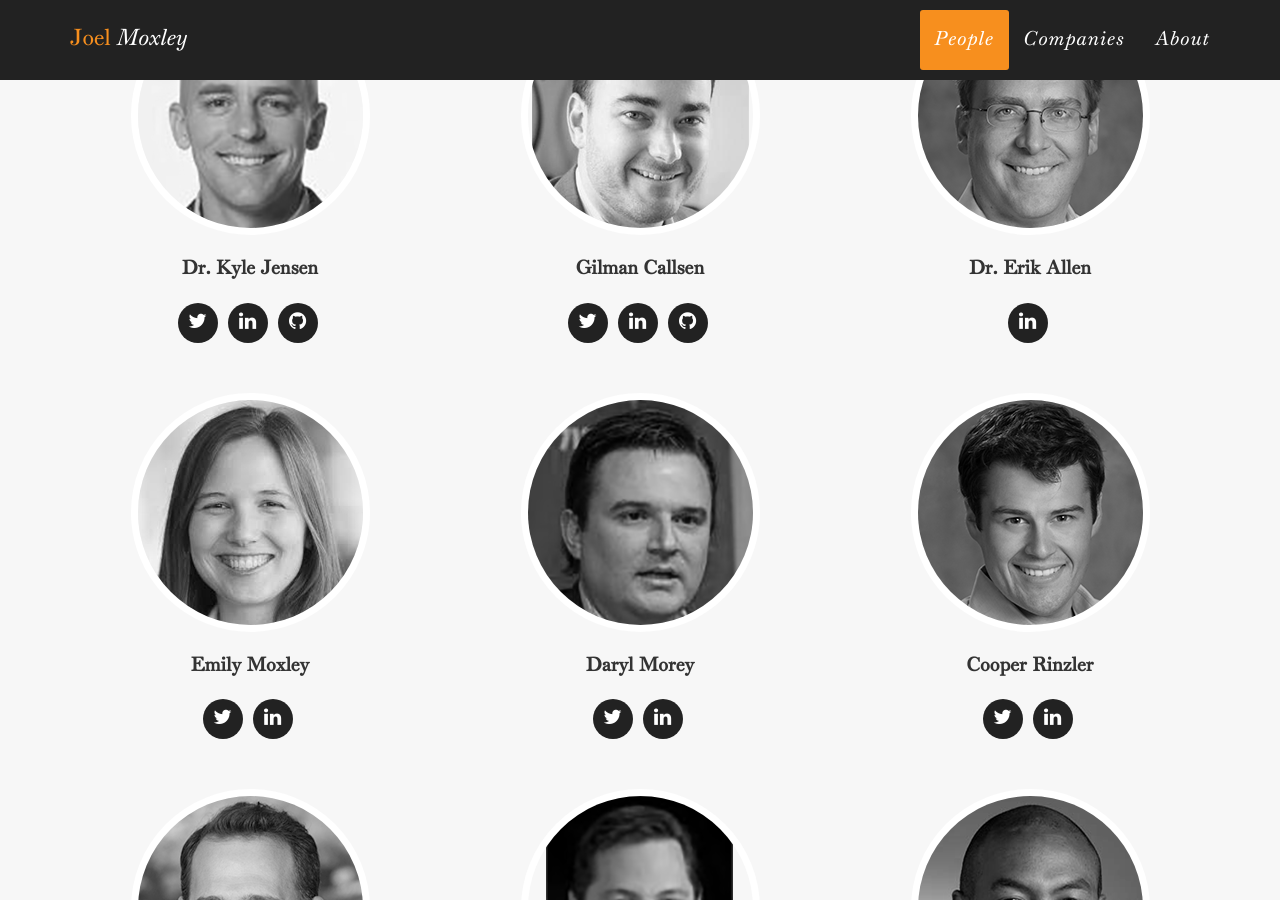
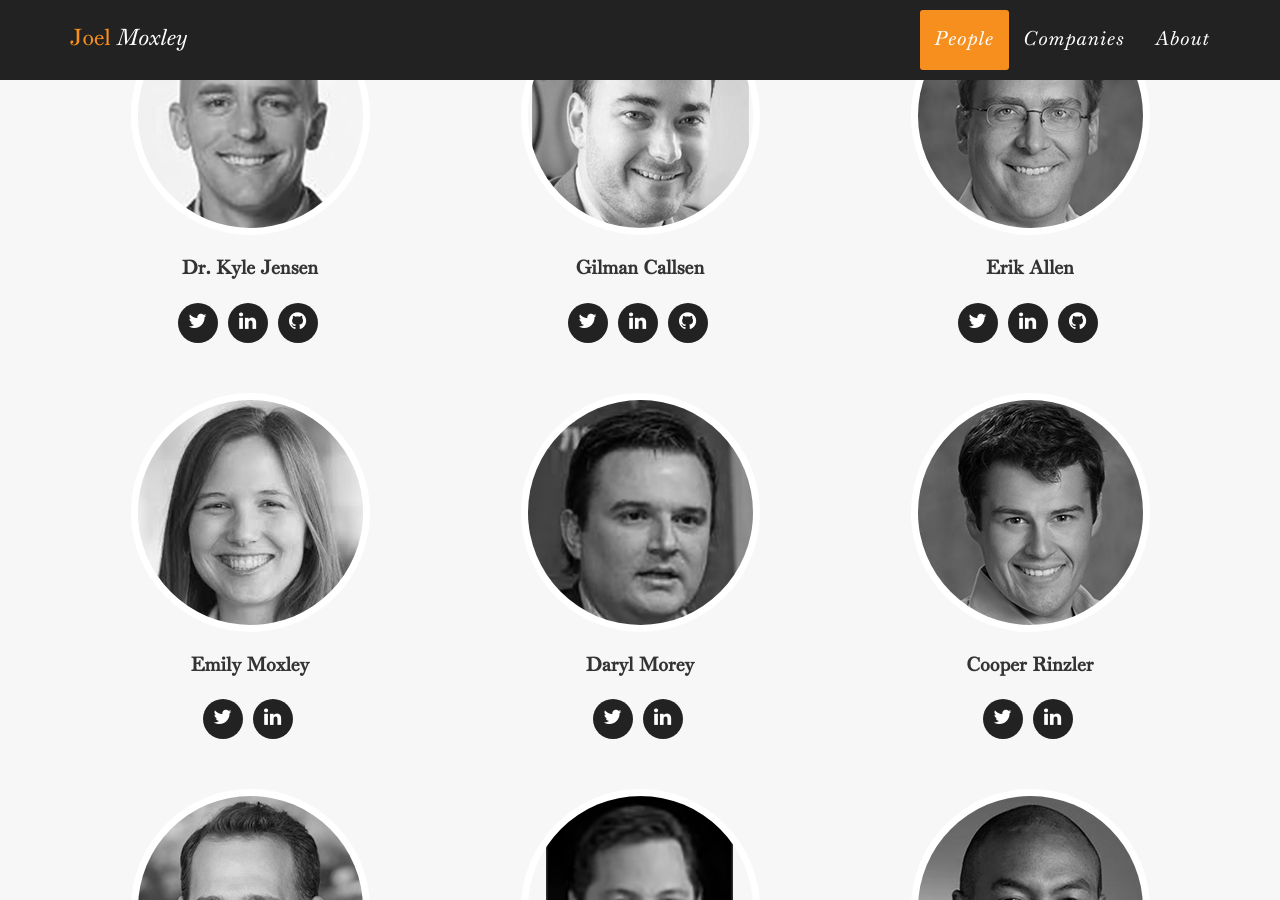
Before and after one commit to joelmoxley/joelmoxley.github.io, a Jekyll site: the page built from index.html, in a window 1280 px wide and 900 px high, scrolled down 1001 px. Built offline with Jekyll 4.4.1, drawn with Linux system fonts in a browser that asks for light colours; some web fonts are replaced.

```diff
--- a/_posts/2015-01-01-person-erik-allen.markdown
+++ b/_posts/2015-01-01-person-erik-allen.markdown
@@ -1,9 +1,13 @@
 ---
-name: "Dr. Erik Allen"
+name: "Erik Allen"
 pic: erik_allen_bw.png
 social:
+    - title: twitter
+      url: http://www.twitter.com/erik_allen_
     - title: linkedin
       url: https://www.linkedin.com/in/erikchristianallen
+    - title: github
+      url: https://github.com/ecallen7979
 
 category: People
 
```
